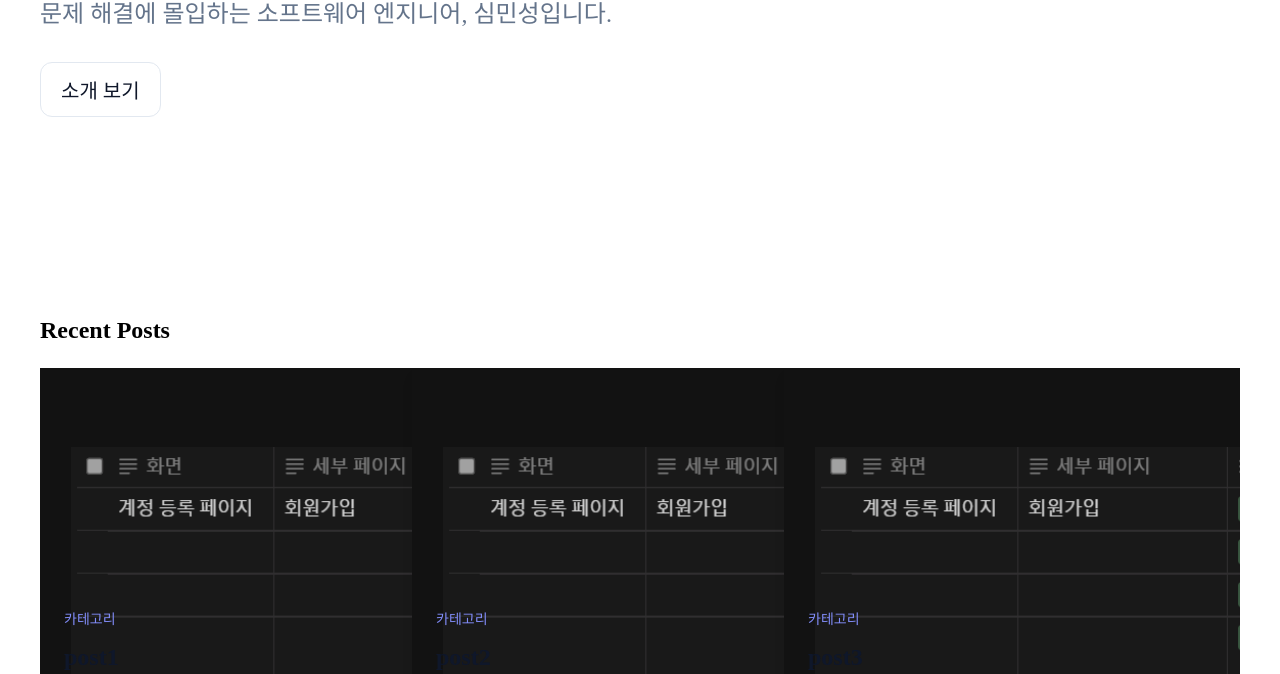
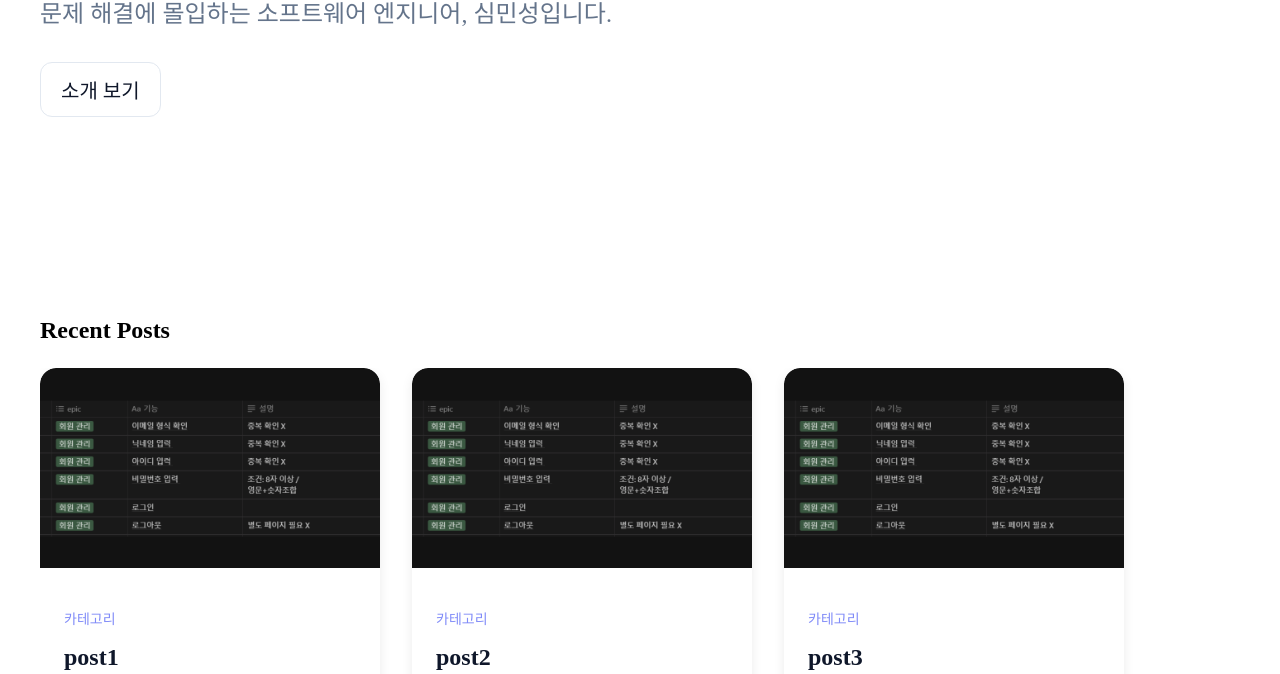
Before and after one commit to owl1753/jerome-blog, an Astro site: page / in a window 1280 px wide. Shown: the part 278-952 px from the top of the page. Built offline with nearby package versions, Linux system fonts and the light colour scheme; Astro itself is replaced by a stand-in of ours.

Commit message:
fix: 이미지 정상화

```diff
--- a/src/pages/index.astro
+++ b/src/pages/index.astro
@@ -2,7 +2,7 @@
 import { getCollection } from "astro:content";
 import Button from "../components/Button.astro";
 import Layout from "../layouts/Layout.astro";
-import { Image } from "astro:assets";
+import { getImage } from "astro:assets";
 
 const posts = await getCollection("blog");
 ---
@@ -30,12 +30,16 @@ const posts = await getCollection("blog");
       <h2 class="recent-posts-title">Recent Posts</h2>
       <div class="recent-posts-post-list">
         {
-          posts.map((post) => (
+          posts.map(async (post) => {
+            const image = await getImage({ src: post.data.cover });
+
+            return (
               <a class="post-card-link" href={`/blog/${post.id}`}>
                 <div class="post-card-container">
-                <div class="post-card-thumbnail">
-                  <Image src={post.data.cover} alt={post.data.coverAlt} />
-                </div>
+                  <div
+                    style={`background-image: url(${image.src});`}
+                    class="post-card-thumbnail"
+                  />
                   <div class="post-card-content">
                     <div class="post-card-text-group">
                       <span class="post-card-category">카테고리</span>
@@ -52,7 +56,8 @@ const posts = await getCollection("blog");
                   </div>
                 </div>
               </a>
-          ))
+            );
+          })
         }
       </div>
     </div>
@@ -159,6 +164,7 @@ const posts = await getCollection("blog");
     align-items: flex-start;
     gap: 16px;
     flex-shrink: 0;
+    overflow: hidden;
 
     border-radius: 16px;
     background: var(--bg-default);
@@ -169,6 +175,10 @@ const posts = await getCollection("blog");
     width: 100%;
     height: 200px;
     align-self: stretch;
+    background-size: cover;
+    background-position: center;
+
+    border-radius: 16px 16px 0 0;
   }
 
   .post-card-content {
```
Also changed, not shown: src/pages/blog/index.astro (+13 -4 lines). Lines whose indentation alone changed are shown as unchanged.
